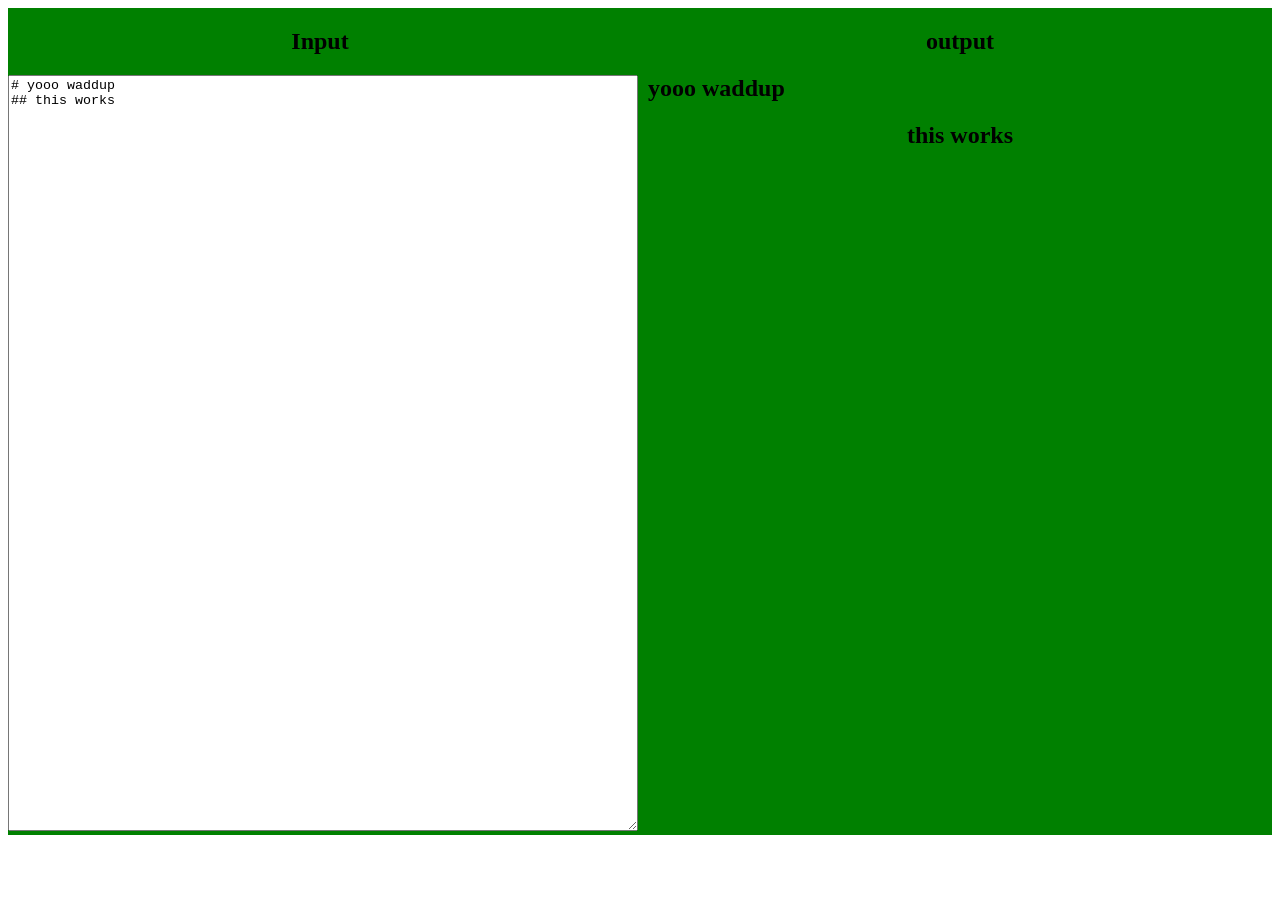
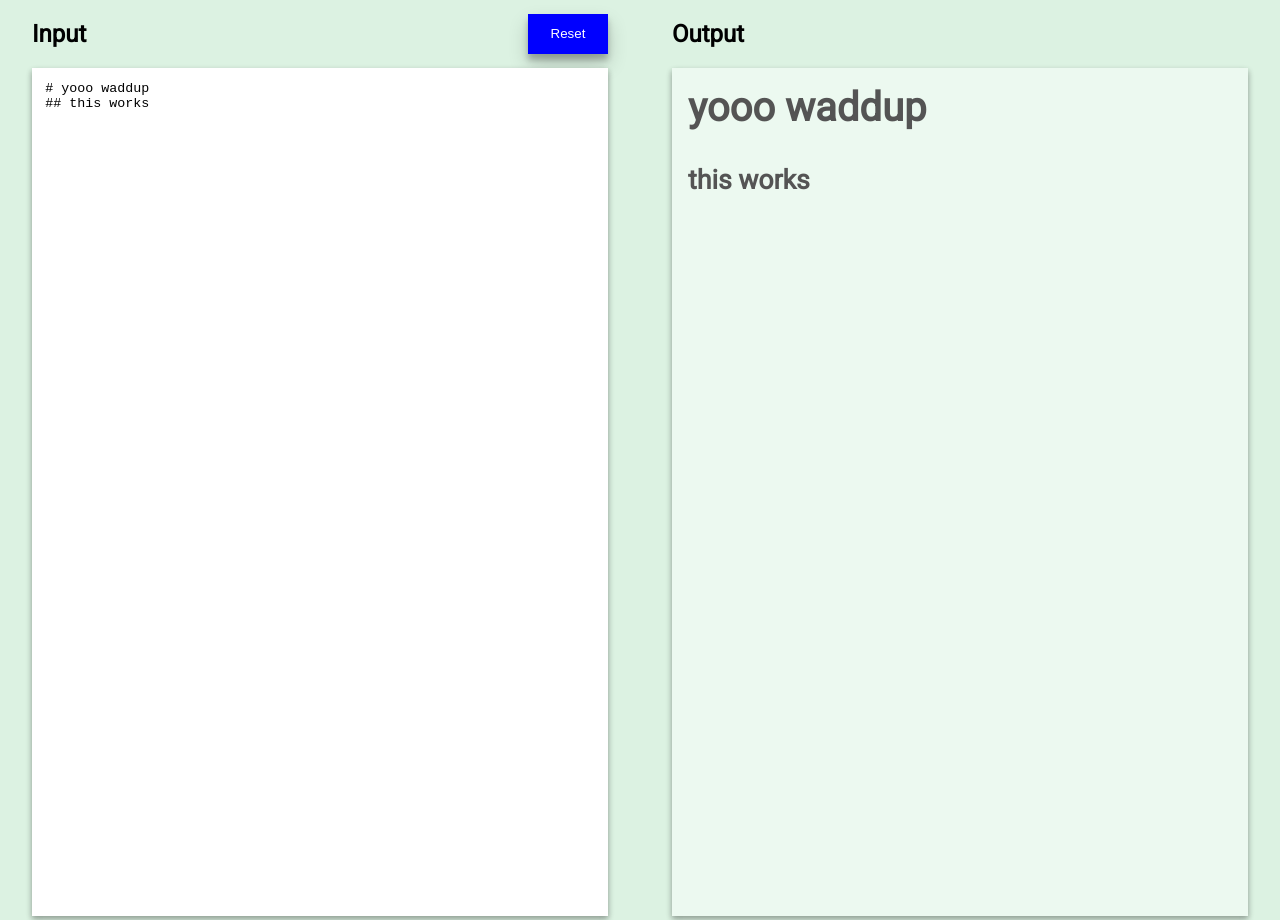
Before and after one commit to NielsMets/markdownAppReact, a React (Create React App) app: page / in a window 1280 px wide. Before the commit the page ends 843 px from the top, so only its background shows below. Built offline with nearby package versions, Linux system fonts and the light colour scheme.

Commit message:
seperated comonents in files

```diff
--- a/src/App.js
+++ b/src/App.js
@@ -1,51 +1,18 @@
 import React, { useState } from "react";
-// import "./styles/reset.css";
 import "./styles/style.css";
-import marked from "marked";
+import Input from "./components/Input";
+import Output from "./components/Output";
 
 function App() {
-  const [input, setInput] = useState("# yooo waddup \n## this works");
+  const inputDefault = "# yooo waddup \n## this works";
+  const [input, setInput] = useState(inputDefault);
 
   return (
     <div className="App">
-      <Input input={input} setInput={setInput} />
+      <Input input={input} setInput={setInput} inputDefault={inputDefault} />
       <Output input={input} />
     </div>
   );
 }
 
-function Input({ input, setInput }) {
-  const handleChange = (input) => {
-    setInput(input);
-  };
-
-  return (
-    <section>
-      <h2 className="section-heading">Input</h2>
-      <textarea
-        className="input"
-        name="input"
-        cols="30"
-        rows="50"
-        value={input}
-        onChange={(e) => {
-          handleChange(e.target.value);
-        }}
-      ></textarea>
-    </section>
-  );
-}
-
-function Output({ input }) {
-  return (
-    <section>
-      <h2 className="section-heading">output</h2>
-      <div
-        className="output"
-        dangerouslySetInnerHTML={{ __html: marked(input) }}
-      ></div>
-    </section>
-  );
-}
-
 export default App;
--- /dev/null
+++ b/src/components/Input.js
@@ -0,0 +1,30 @@
+function Input({ input, setInput, inputDefault }) {
+  const handleChange = (input) => {
+    setInput(input);
+  };
+
+  const handleClick = () => {
+    setInput(inputDefault);
+  };
+
+  return (
+    <section>
+      <div className="section-heading">
+        <h2>Input</h2>
+        <button onClick={handleClick}>Reset</button>
+      </div>
+      <textarea
+        className="input"
+        name="input"
+        cols="30"
+        rows="50"
+        value={input}
+        onChange={(e) => {
+          handleChange(e.target.value);
+        }}
+      ></textarea>
+    </section>
+  );
+}
+
+export default Input;
--- /dev/null
+++ b/src/components/Output.js
@@ -0,0 +1,17 @@
+import marked from "marked";
+
+function Output({ input }) {
+  return (
+    <section>
+      <div className="section-heading">
+        <h2>Output</h2>
+      </div>
+      <div
+        className="output"
+        dangerouslySetInnerHTML={{ __html: marked(input) }}
+      ></div>
+    </section>
+  );
+}
+
+export default Output;
--- a/src/styles/style.css
+++ b/src/styles/style.css
@@ -1,20 +1,88 @@
+@import url("https://fonts.googleapis.com/css?family=Roboto");
+body {
+  font-family: roboto;
+  margin: 0;
+  padding: 0;
+  background: #dcf2e2;
+}
+
 .App {
+  display: -ms-grid;
+  display: grid;
+  -ms-grid-columns: 1fr 1fr;
+      grid-template-columns: 1fr 1fr;
+  gap: 4em;
+  max-width: 1640px;
+  padding: 0 2em;
+  margin: auto;
+}
+
+.section-heading {
   display: -webkit-box;
   display: -ms-flexbox;
   display: flex;
-  background-color: green;
-  gap: 1em;
+  -webkit-box-pack: justify;
+      -ms-flex-pack: justify;
+          justify-content: space-between;
 }
 
-.App section {
-  width: 50%;
+.section-heading button {
+  background-color: blue;
+  color: white;
+  border: none;
+  -webkit-box-shadow: 0 10px 20px rgba(0, 0, 0, 0.19), 0 6px 6px rgba(0, 0, 0, 0.23);
+          box-shadow: 0 10px 20px rgba(0, 0, 0, 0.19), 0 6px 6px rgba(0, 0, 0, 0.23);
+  height: 3em;
+  width: 6em;
+  -ms-flex-item-align: center;
+      -ms-grid-row-align: center;
+      align-self: center;
 }
 
-.App section textarea {
-  width: 100%;
+.section-heading button:hover {
+  -webkit-box-shadow: 0 14px 28px rgba(0, 0, 0, 0.25), 0 10px 10px rgba(0, 0, 0, 0.22);
+          box-shadow: 0 14px 28px rgba(0, 0, 0, 0.25), 0 10px 10px rgba(0, 0, 0, 0.22);
 }
 
-.App section h2 {
-  text-align: center;
+.output,
+.input {
+  height: 100%;
+  -webkit-box-shadow: 0 3px 6px rgba(0, 0, 0, 0.16), 0 3px 6px rgba(0, 0, 0, 0.23);
+          box-shadow: 0 3px 6px rgba(0, 0, 0, 0.16), 0 3px 6px rgba(0, 0, 0, 0.23);
+  word-break: break-all;
+  padding: 1em;
+  -webkit-box-sizing: border-box;
+          box-sizing: border-box;
+}
+
+.input {
+  width: 100%;
+  border: 0;
+  resize: none;
+}
+
+.output {
+  -webkit-box-sizing: border-box;
+          box-sizing: border-box;
+  background-color: #ecf9f0;
+  color: #545454;
+}
+
+.output h1,
+.output h2,
+.output h3 {
+  margin-top: 0;
+}
+
+.output h1 {
+  font-size: 30pt;
+}
+
+.output h2 {
+  font-size: 20pt;
+}
+
+.output h3 {
+  font-size: 15pt;
 }
 /*# sourceMappingURL=style.css.map */
--- a/src/styles/style.scss
+++ b/src/styles/style.scss
@@ -1,14 +1,78 @@
+@import url("https://fonts.googleapis.com/css?family=Roboto");
+
+$bg: #dcf2e2;
+$primary: blue;
+$output: #ecf9f0;
+$output-text: #545454;
+
+$shadow1: 0 3px 6px rgba(0, 0, 0, 0.16), 0 3px 6px rgba(0, 0, 0, 0.23);
+$shadow2: 0 10px 20px rgba(0, 0, 0, 0.19), 0 6px 6px rgba(0, 0, 0, 0.23);
+$shadow3: 0 14px 28px rgba(0, 0, 0, 0.25), 0 10px 10px rgba(0, 0, 0, 0.22);
+
+body {
+  font-family: roboto;
+  margin: 0;
+  padding: 0;
+  background: $bg;
+}
+
 .App {
+  display: grid;
+  grid-template-columns: 1fr 1fr;
+  gap: 4em;
+  max-width: 1640px;
+  padding: 0 2em;
+  margin: auto;
+}
+
+.section-heading {
   display: flex;
-  background-color: green;
-  gap: 1em;
-  section {
-    width: 50%;
-    textarea {
-      width: 100%;
-    }
-    h2 {
-      text-align: center;
+  justify-content: space-between;
+  button {
+    background-color: $primary;
+    color: white;
+    border: none;
+    box-shadow: $shadow2;
+    height: 3em;
+    width: 6em;
+    align-self: center;
+    &:hover {
+      box-shadow: $shadow3;
     }
   }
 }
+
+.output,
+.input {
+  height: 100%;
+  box-shadow: $shadow1;
+  word-break: break-all;
+  padding: 1em;
+  box-sizing: border-box;
+}
+
+.input {
+  width: 100%;
+  border: 0;
+  resize: none;
+}
+
+.output {
+  box-sizing: border-box;
+  background-color: $output;
+  color: $output-text;
+  h1,
+  h2,
+  h3 {
+    margin-top: 0;
+  }
+  h1 {
+    font-size: 30pt;
+  }
+  h2 {
+    font-size: 20pt;
+  }
+  h3 {
+    font-size: 15pt;
+  }
+}
```
Also changed, not shown: 1 other file (tests, documents, lock files or other folders).
